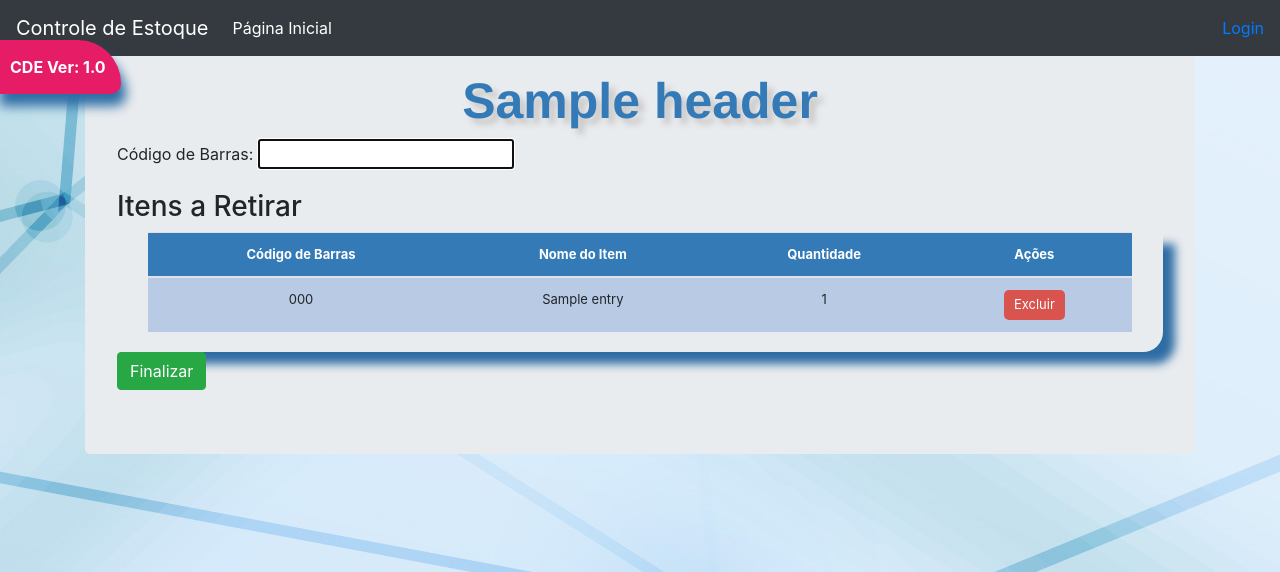
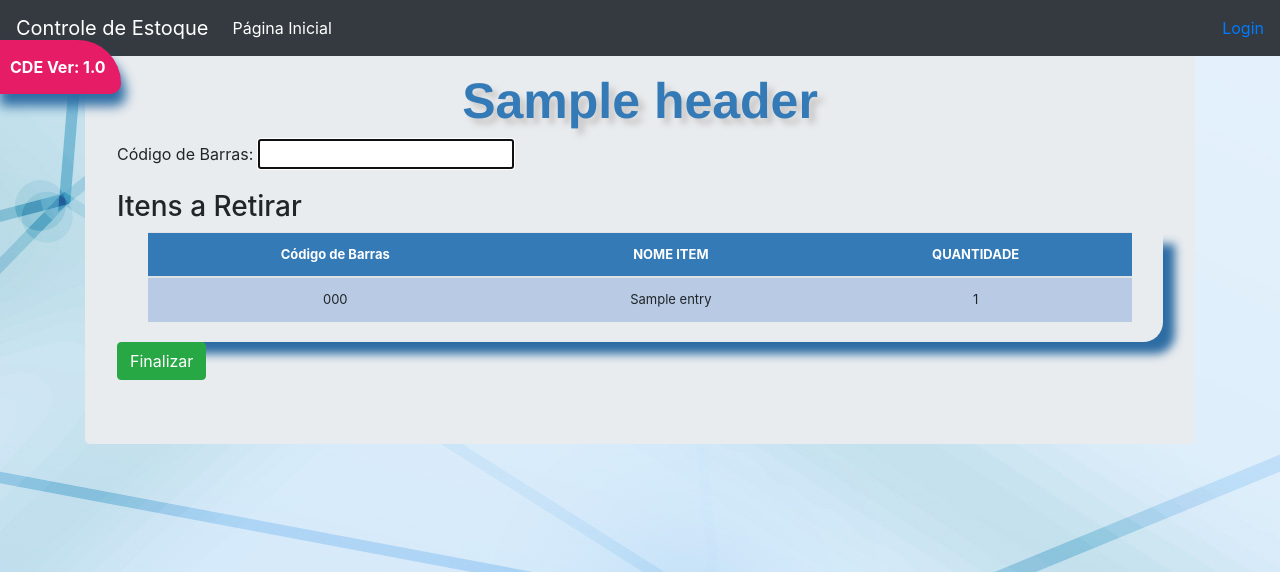
Before and after one commit to Asatorrk/ControleEstoque, a Django app: template stockmgmgt/templates/barcode_items.html in a window 1280 px wide. Shown: the top 572 px of the page. Run offline with Django 5.2, Linux system fonts and the light colour scheme; tables that the repository leaves empty hold one stand-in row (values such as "Sample post"); the template is opened without the code that fills it: values that come from a table or form of the project are taken from there, most other values are stand-ins (such as "Sample title", 1, 10 or a date in 2020); some libraries are stand-ins or nearby versions.

Commit message:
Update barcode_items.html
voltou á configuração anterior

```diff
--- a/stockmgmgt/templates/barcode_items.html
+++ b/stockmgmgt/templates/barcode_items.html
@@ -1,24 +1,20 @@
 {% load static %}
 {% load crispy_forms_filters %}
 {% load custom_filters %}
-
 <!DOCTYPE html>
 <html lang="en">
 <head>
     <meta charset="utf-8">
     <meta name="viewport" content="width=device-width, shrink-to-fit=no">
     <title>Código de Barras</title>
-
     <link href="{% static 'css/bootstrap.min.css' %}" rel="stylesheet">
     <link href="{% static 'css/stylesheet.css' %}" rel="stylesheet">
-
     <script src="{% static 'js/jquery-3.7.1.min.js' %}"></script>
     <script src="{% static 'js/bootstrap.bundle.min.js' %}"></script>
     <script>
         $(document).ready(function() {
             // Foca no campo de código de barras ao carregar a página
             focusBarcodeInput();
-
             // Captura o evento de entrada no campo de código de barras
             $('#id_barcode').on('input', function() {
                 // Se o campo não estiver vazio, envia o formulário
@@ -26,47 +22,20 @@
                     $(this).closest('form').submit();
                 }
             });
-
             // Função para manter o foco no campo de código de barras
             function focusBarcodeInput() {
                 $('#id_barcode').focus();
             }
-
             // Redefine o foco após o envio do formulário
             $('form').on('submit', function() {
                 // Espera um pequeno tempo antes de focar novamente
                 setTimeout(focusBarcodeInput, 100);
             });
-
-            // Função para remover item da lista temporária
-            $('.delete-item').on('click', function(event) {
-                event.preventDefault();
-                const itemId = $(this).data('id');  // Obtém o ID do item a ser removido
-                $(this).closest('tr').remove();  // Remove a linha da tabela
-
-                // Aqui você pode adicionar um código para enviar uma requisição ao backend
-                // se precisar persistir a remoção no banco de dados antes de finalizar
-            });
         });
     </script>
-    <style>
-        /* Estilizando o botão Excluir */
-        .btn-delete {
-            background-color: #d9534f;
-            color: white;
-            border: none;
-            padding: 5px 10px;
-            border-radius: 5px;
-            cursor: pointer;
-        }
-        .btn-delete:hover {
-            background-color: #c9302c;
-        }
-    </style>
 </head>
 <body>
     {% include 'navbar.html' %}
-
     <main role="main" class="container">
         {% if messages %}
         <ul class="messages">
@@ -75,25 +44,21 @@
             {% endfor %}
         </ul>
         {% endif %}
-
         <div class="jumbotron">
             <div class="header">{{ header }}</div>
-
             <form method="POST">
                 {% csrf_token %}
                 {{ form.as_p }}
                 <button type="submit" class="btn btn-primary" style="display:none;">Adicionar</button>
             </form>
-
             <h3>Itens a Retirar</h3>
             <div class="display_table">
                 <table class='table'>
                     <thead>
                         <tr>
                             <th>Código de Barras</th>
-                            <th>Nome do Item</th>
-                            <th>Quantidade</th>
-                            <th>Ações</th>
+                            <th>NOME ITEM</th>
+                            <th>QUANTIDADE</th>
                         </tr>
                     </thead>
                     <tbody>
@@ -102,15 +67,11 @@
                             <td>{{ entry.barcode }}</td>
                             <td>{{ entry.item_name }}</td>
                             <td>1</td>  <!-- Cada entrada é um item, então a quantidade é 1 -->
-                            <td>
-                                <button class="btn-delete delete-item" data-id="{{ entry.id }}">Excluir</button>
-                            </td>
                         </tr>
                         {% endfor %}
                     </tbody>
                 </table>
             </div>
-
             <form method="POST">
                 {% csrf_token %}
                 <button type="submit" name="finalize_items" class="btn btn-success">Finalizar</button>
```
